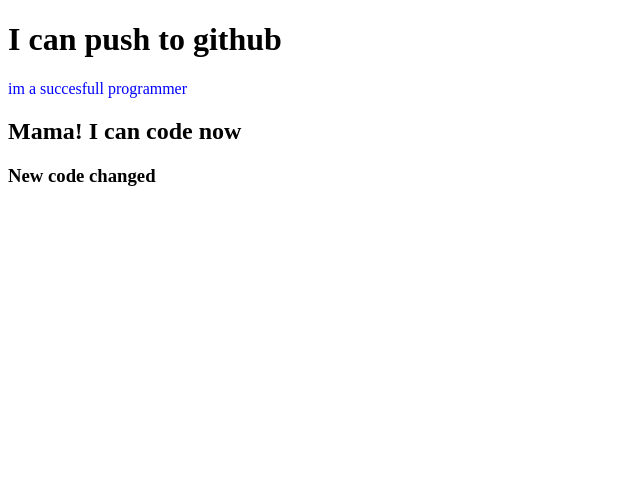
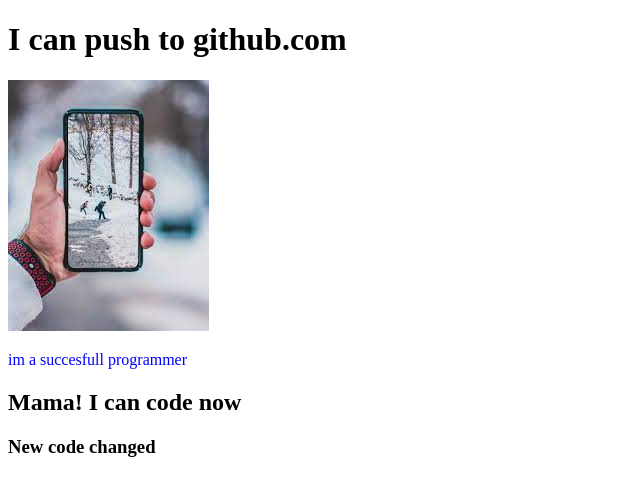
Before and after one commit to numangit/my-second-repo, a plain HTML site: page index.html in a window 1280 px wide. Shown: the whole page, without its empty margins (0-640 px from the left). Drawn offline with Linux system fonts and the light colour scheme.

Commit message:
pictures added

```diff
--- a/index.html
+++ b/index.html
@@ -8,7 +8,8 @@
     <link rel="stylesheet" href="style.css">
 </head>
 <body>
-    <h1>I can push to github</h1>
+    <h1>I can push to github.com</h1>
+    <img src="download.jpg" alt="">
     <p>im a succesfull programmer</p>
     <h2>Mama! I can code now</h2>
     <h3>New code changed</h3>
```
Also changed, not shown: 61XS1+c+kXL._AC_SL1500_.jpg (added), download.jpg (added), photo-1617127365659-c47fa864d8bc.jpg (added).
